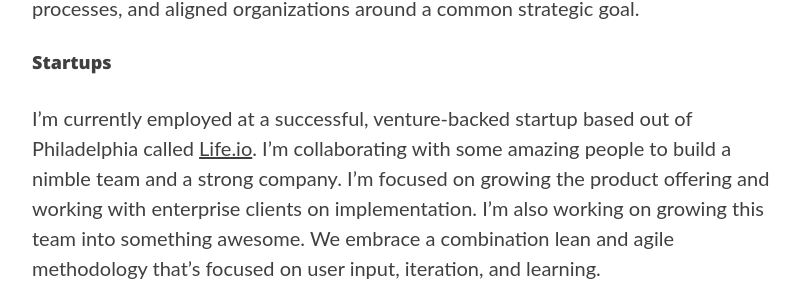
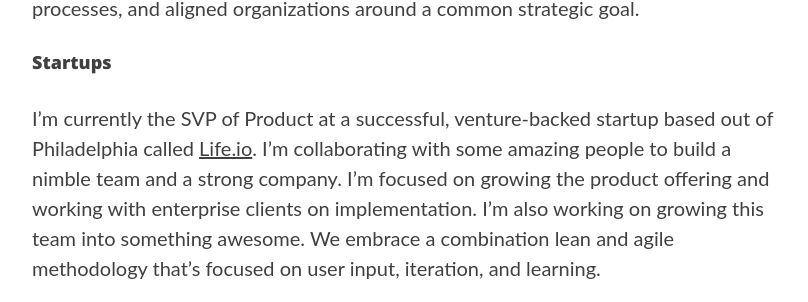
Before and after one commit to jon-arnold/jon-arnold, a Jekyll site: the page built from work.md, in a window 1280 px wide and 900 px high, scrolled down 894 px. Shown: the part 154-456 px from the top of the window, without its empty margins (233-1041 px from the left). Built offline with Jekyll 4.4.1, drawn with Linux system fonts in a browser that asks for light colours; nearby versions of some CDN libraries.

Commit message:
Title change

```diff
--- a/work.md
+++ b/work.md
@@ -19,7 +19,7 @@ I'm really fortunate to have spent time consulting with some pretty massive ente
 
 #### Startups
 
-I'm currently employed at a successful, venture-backed startup based out of Philadelphia called [Life.io](http://life.io). I'm collaborating with some amazing people to build a nimble team and a strong company. I'm focused on growing the product offering and working with enterprise clients on implementation. I'm also working on growing this team into something awesome. We embrace a combination lean and agile methodology that's focused on user input, iteration, and learning.
+I'm currently the SVP of Product at a successful, venture-backed startup based out of Philadelphia called [Life.io](http://life.io). I'm collaborating with some amazing people to build a nimble team and a strong company. I'm focused on growing the product offering and working with enterprise clients on implementation. I'm also working on growing this team into something awesome. We embrace a combination lean and agile methodology that's focused on user input, iteration, and learning.
 
 #### Non-Profits
 
```
